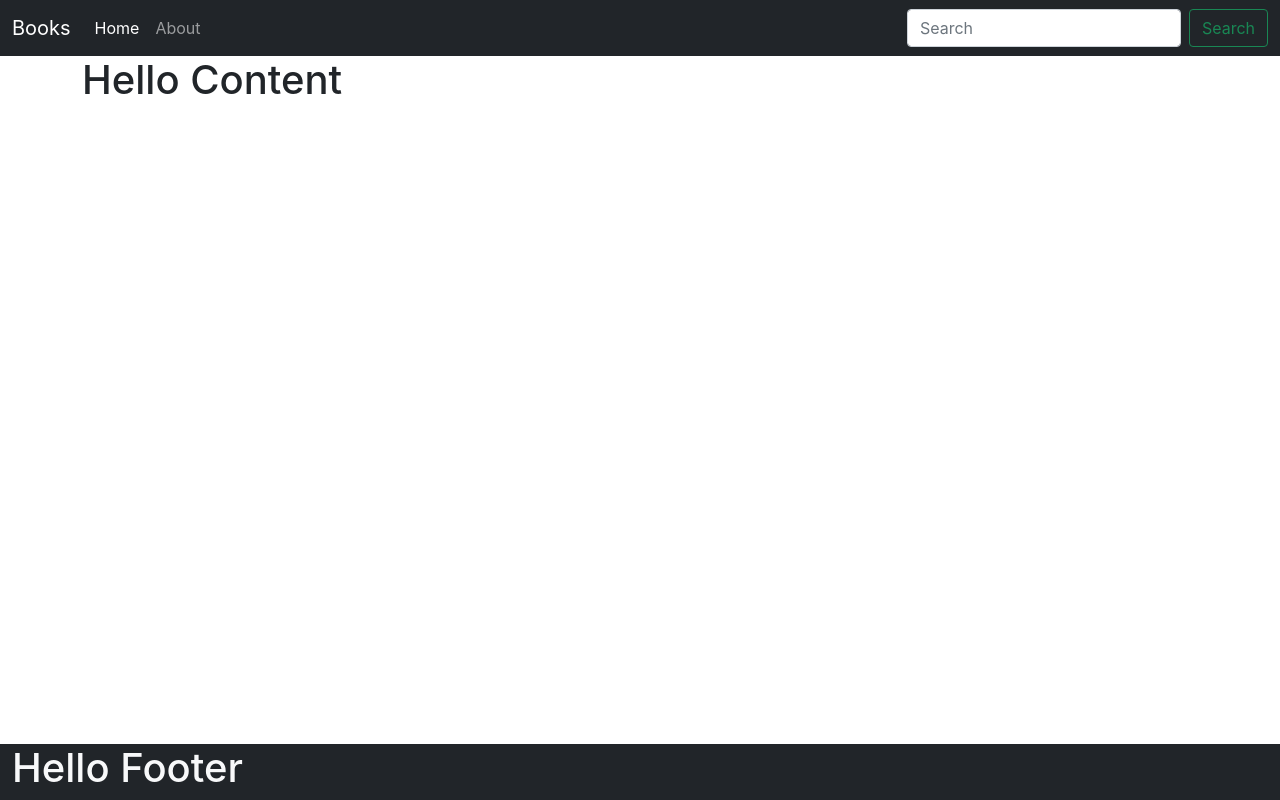
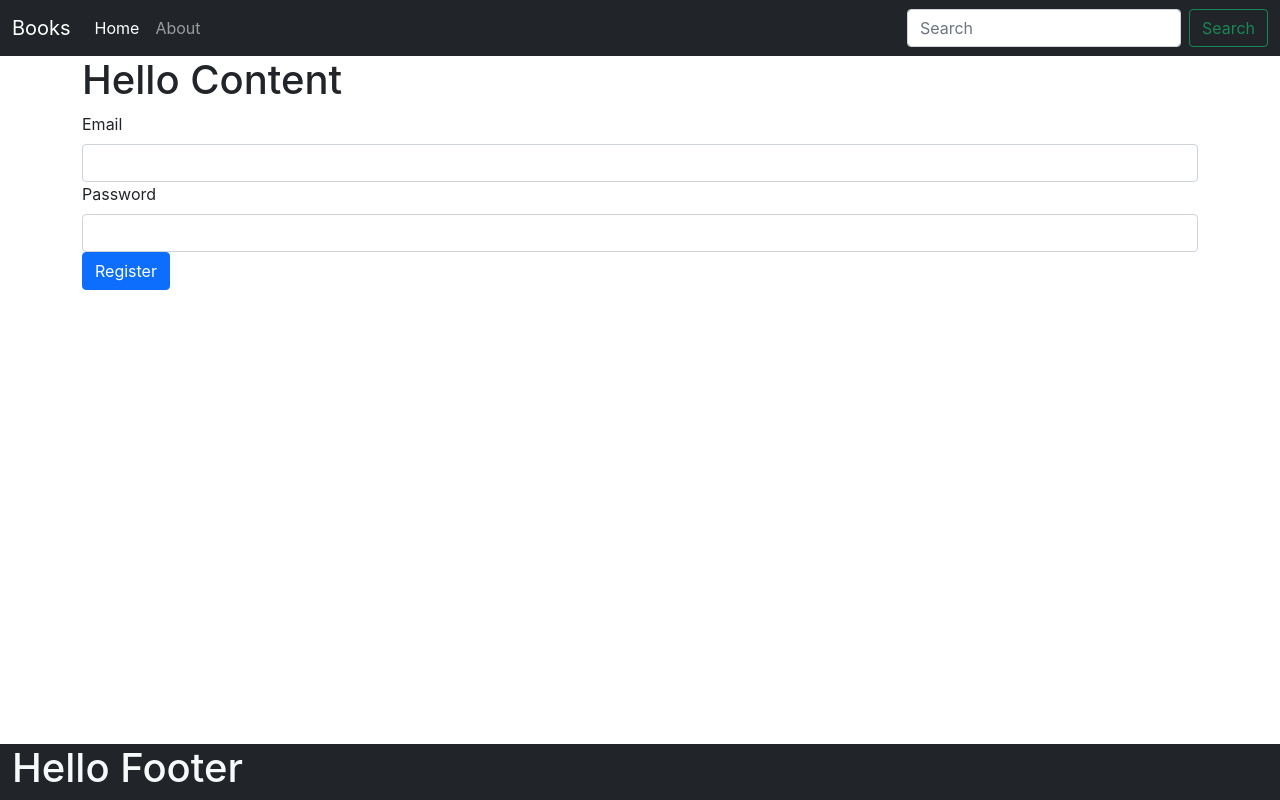
Before and after one commit to matthewngid20/Book-Web-Application, a React (Create React App) app: page /register in a window 1280 px wide. Built offline with nearby package versions, Linux system fonts and the light colour scheme.

Commit message:
changes in register

```diff
--- a/src/Components/Content.js
+++ b/src/Components/Content.js
@@ -7,6 +7,7 @@ import 'firebase/firestore';
 
 import {Home} from './Home';
 import {About} from './About';
+import { Register } from './Register';
 
 export function Content( props ) {
 
@@ -24,6 +25,9 @@ export function Content( props ) {
         <Route path="/about">
           <About />
         </Route>
+        <Route path = "/register">
+          <Register/>
+        </Route>
       </Switch>
     </div>
   )
--- a/src/Components/Register.js
+++ b/src/Components/Register.js
@@ -4,7 +4,7 @@ export function Register (props) {
 
             <label className = "form-label" htmlFor = "email"> Email </label>
             <input className = "form-control" type = "email" name ="email" id = "email"/>
-            <label className = "form-label"> Password </label>
+            <label className = "form-label" htmlFor = "password"> Password </label>
             <input className = "form-control" type = "password" name ="password" id = "password"/>
             <button type = "submit" className = "btn btn-primary"> Register </button>
             </form>
```
